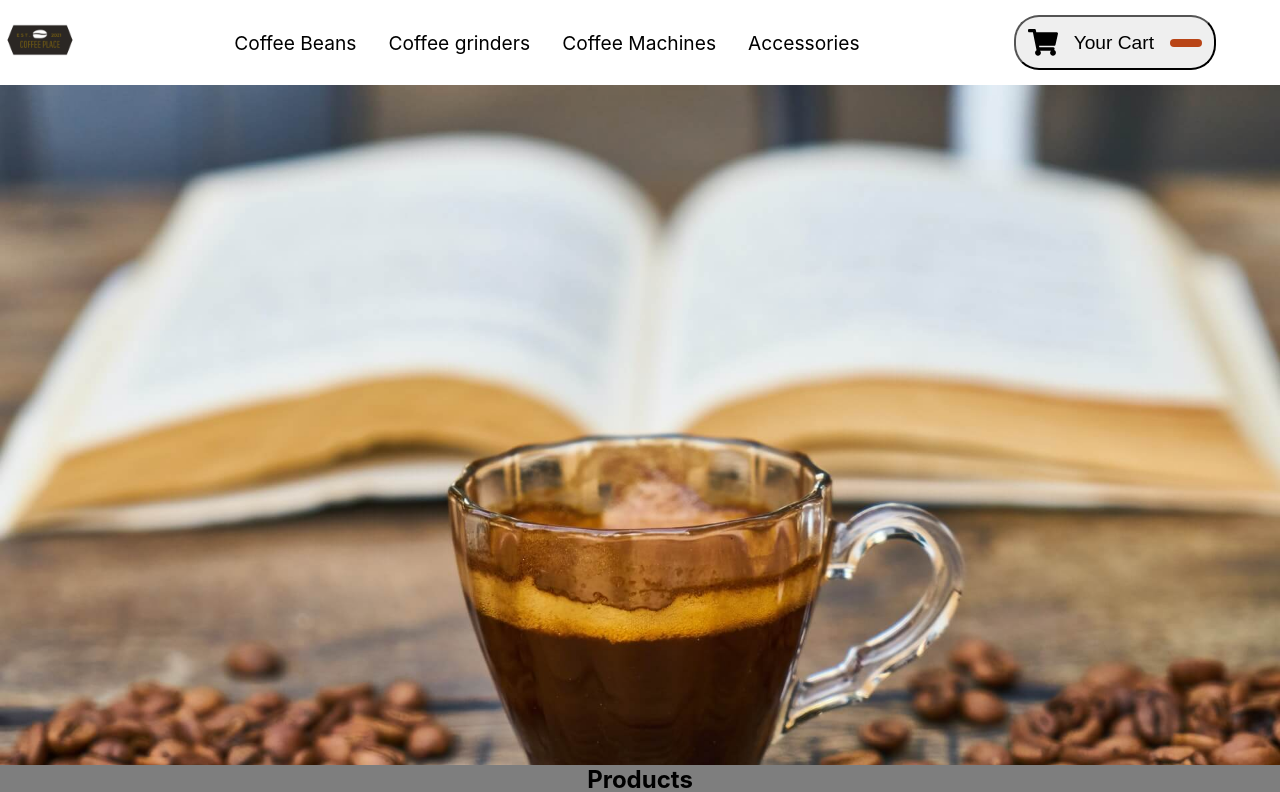
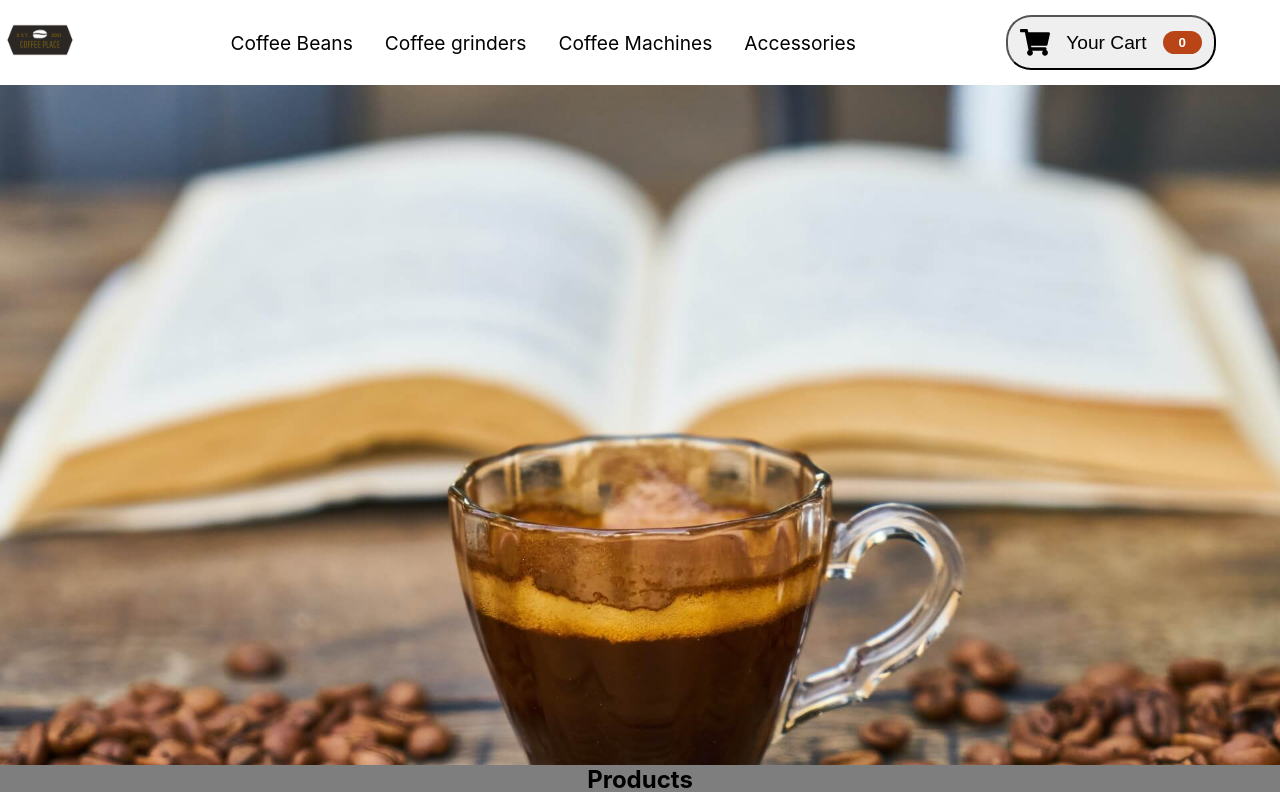
Before and after one commit to Mancefas/react-e-commerce, a React (Create React App) app: page / in a window 1280 px wide. Shown: the top 792 px of the page. Built offline with nearby package versions, Linux system fonts and the light colour scheme.

Commit message:
Cart on header dynamic bage of item quantity

```diff
--- a/src/App.js
+++ b/src/App.js
@@ -59,7 +59,12 @@ function App() {
           products={products}
         />
       )}
-      <NavBar onClicked={showCartHandler} onAdd={onAdd} products={products} />
+      <NavBar
+        onClicked={showCartHandler}
+        onAdd={onAdd}
+        products={products}
+        cartItems={cartItems}
+      />
       <LandingPage />
       <Products onAdd={onAdd} products={products} />
       <Footer />
--- a/src/Components/Cart/HeaderCart.css
+++ b/src/Components/Cart/HeaderCart.css
@@ -21,4 +21,5 @@
   border-radius: 25px;
   margin-left: 1rem;
   font-weight: bold;
+  color: #fff;
 }
--- a/src/Components/Cart/HeaderCart.js
+++ b/src/Components/Cart/HeaderCart.js
@@ -14,7 +14,7 @@ function HeaderCart(props) {
         <FontAwesomeIcon icon={faShoppingCart} size="2x"></FontAwesomeIcon>
       </span>
       <span className="your-cart">Your Cart</span>
-      <span className="badge">{}</span>
+      <span className="badge">{props.cartItems.length}</span>
     </button>
   );
 }
--- a/src/Components/NavBar.js
+++ b/src/Components/NavBar.js
@@ -19,7 +19,7 @@ function NavBar(props) {
       <HeaderCart
         onClicked={props.onClicked}
         products={props.products}
-        setCartItems={props.setCartItems}
+        cartItems={props.cartItems}
       />
     </header>
   );
```
